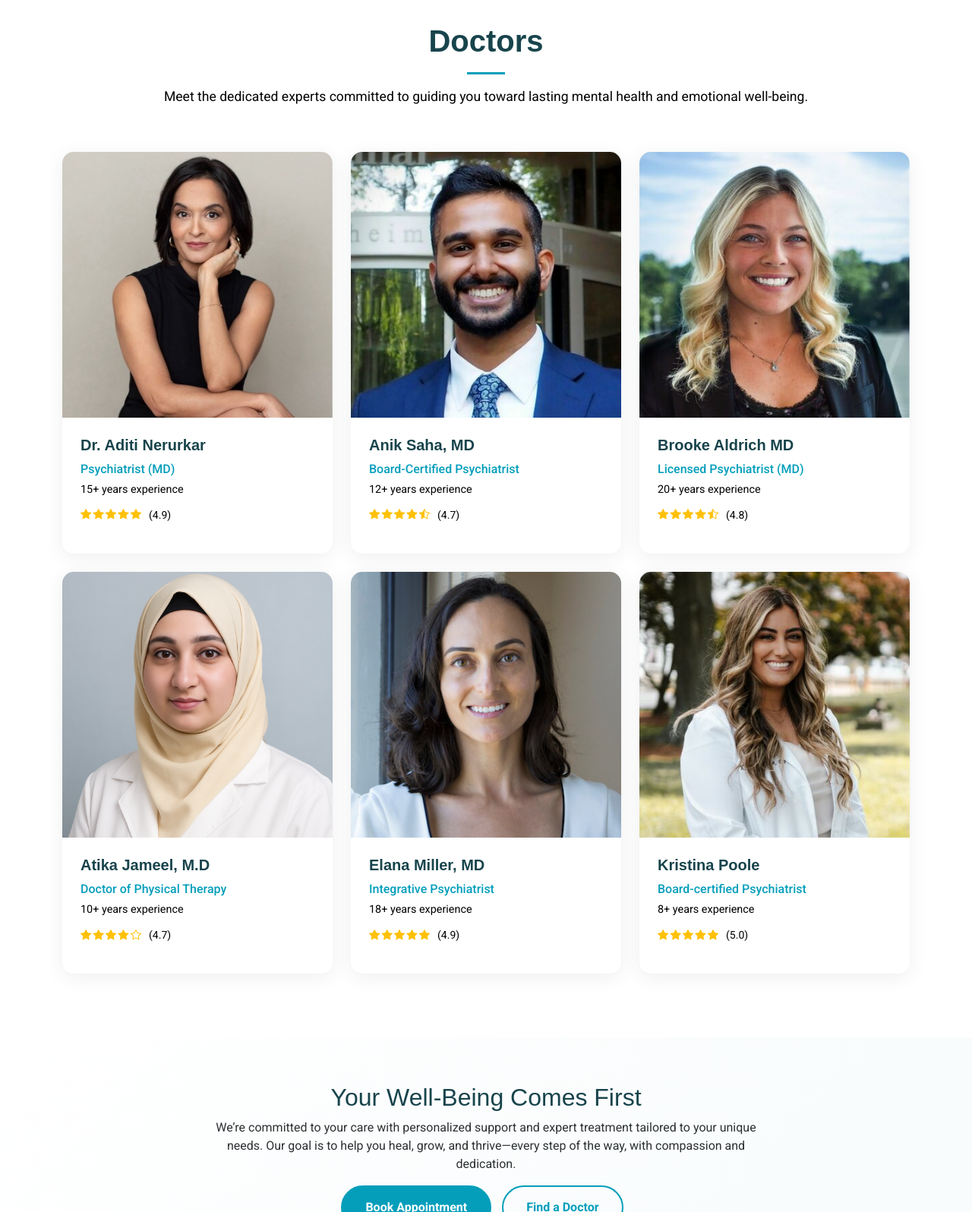
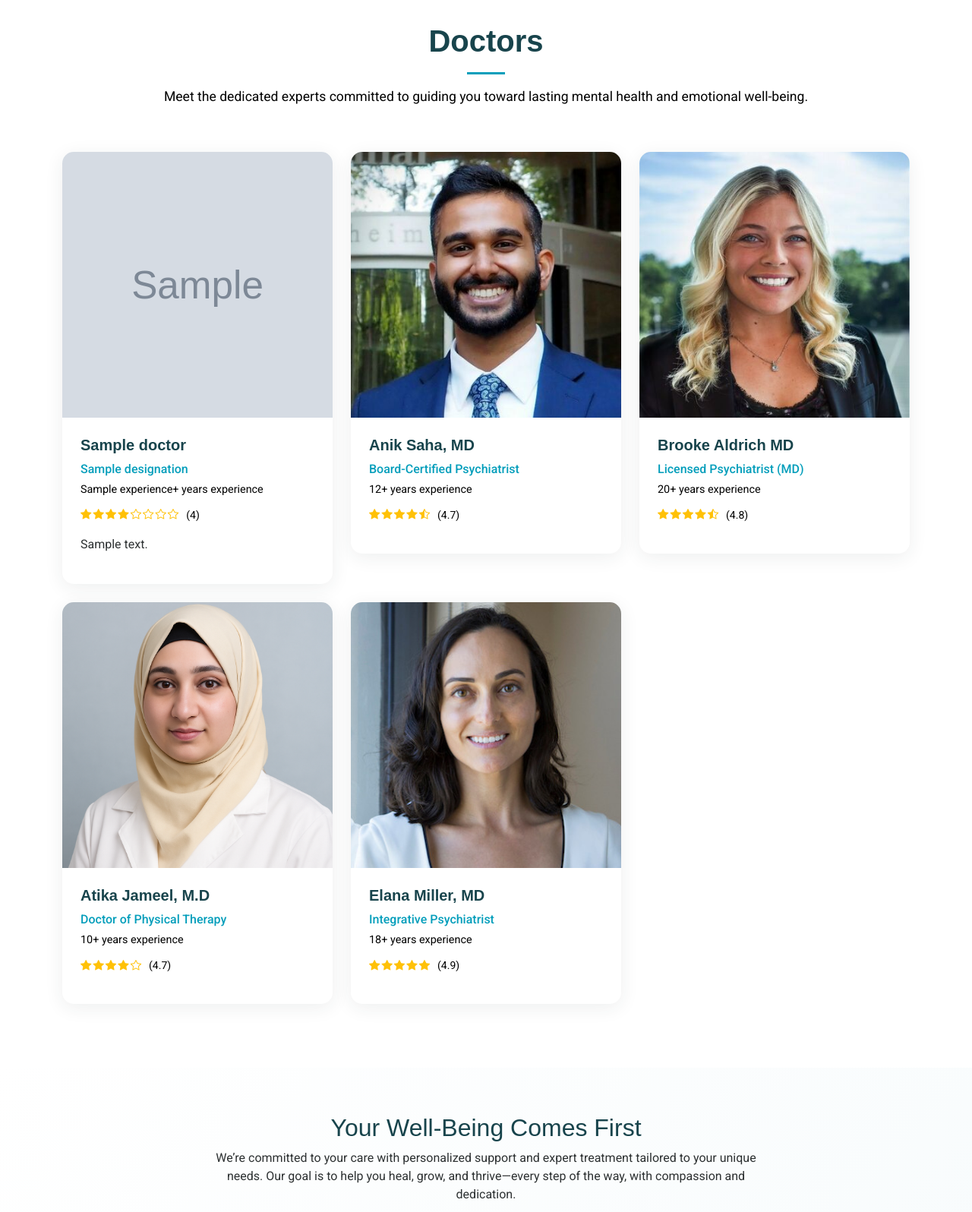
Before and after one commit to nexusameer/Apex, a Django app: template templates/index.html in a window 1280 px wide. Shown: the part 4904-6500 px from the top of the page at 76% size. Run offline with Django 3.2, Linux system fonts and the light colour scheme; the template is opened without the code that fills it: most values are stand-ins (such as "Sample title", 1, 10 or a date in 2020); grey boxes marked "Sample" are stand-in pictures; some libraries are stand-ins or nearby versions.

Commit message:
doctor section got dynameic

```diff
--- a/templates/doctor_section.html
+++ b/templates/doctor_section.html
@@ -11,34 +11,41 @@
 
     <div class="container" data-aos="fade-up" data-aos-delay="100">
       <div class="row" data-aos="fade-up" data-aos-delay="400">
+        {% for doctor in doctors %}
         <div class="col-lg-4 col-md-6 mb-4">
           <div class="doctor-card">
             <div class="doctor-image">
-              <img
-                src="{% static 'assets/img/doctor/doctor1.jpeg' %}"
-                alt="Dr. Sarah Mitchell"
-                class="img-fluid"
-              />
-              {% comment %}
-              <div class="availability-badge online">Available</div>
-              {% endcomment %}
+              {% if doctor.image %}
+                <img src="{{ doctor.image.url }}" alt="{{ doctor.name }}" class="img-fluid" />
+              {% else %}
+                <img src="{% static 'assets/img/doctor/default-doctor.jpg' %}" alt="{{ doctor.name }}" class="img-fluid" />
+              {% endif %}
             </div>
             <div class="doctor-info">
-              <h5>Dr. Aditi Nerurkar</h5>
-              <p class="specialty">Psychiatrist (MD)</p>
-              <p class="experience">15+ years experience</p>
+              <h5>{{ doctor.name }}</h5>
+              <p class="specialty">{{ doctor.designation }}</p>
+              <p class="experience">{{ doctor.experience }}+ years experience</p>
               <div class="rating">
-                <i class="bi bi-star-fill"></i>
-                <i class="bi bi-star-fill"></i>
-                <i class="bi bi-star-fill"></i>
-                <i class="bi bi-star-fill"></i>
-                <i class="bi bi-star-fill"></i>
-                <span class="rating-text">(4.9)</span>
+                {% for i in "12345"|slice:":"|slice:doctor.stars %}
+                  <i class="bi bi-star-fill"></i>
+                {% endfor %}
+                {% for i in "12345"|slice:doctor.stars %}
+                  <i class="bi bi-star"></i>
+                {% endfor %}
+                <span class="rating-text">({{ doctor.rating }})</span>
               </div>
+              {% if doctor.description %}
+              <p class="doctor-description">{{ doctor.description|truncatewords:20 }}</p>
+              {% endif %}
             </div>
           </div>
         </div>
-        <!-- End Doctor Card -->
+        {% empty %}
+        <div class="col-12">
+          <p class="text-center">No doctors available at the moment.</p>
+        </div>
+        {% endfor %}
+        <!-- End Doctor Cards -->
 
         <div class="col-lg-4 col-md-6 mb-4">
           <div class="doctor-card">
@@ -156,34 +163,9 @@
         </div>
         <!-- End Doctor Card -->
 
-        <div class="col-lg-4 col-md-6 mb-4">
-          <div class="doctor-card">
-            <div class="doctor-image">
-              <img
-                src="{% static 'assets/img/doctor/kristiana.jpeg' %}"
-                alt="Dr. Emily Chen"
-                class="img-fluid"
-              />
-              {% comment %}
-              <div class="availability-badge online">Available</div>
-              {% endcomment %}
-            </div>
-            <div class="doctor-info">
-              <h5>Kristina Poole</h5>
-              <p class="specialty">Board-certified Psychiatrist</p>
-              <p class="experience">8+ years experience</p>
-              <div class="rating">
-                <i class="bi bi-star-fill"></i>
-                <i class="bi bi-star-fill"></i>
-                <i class="bi bi-star-fill"></i>
-                <i class="bi bi-star-fill"></i>
-                <i class="bi bi-star-fill"></i>
-                <span class="rating-text">(5.0)</span>
               </div>
-            </div>
-          </div>
-        </div>
-        <!-- End Doctor Card -->
+    </div>
+  </section>
       </div>
     </div>
   </section>
```
Also changed, not shown: app/views.py (+10 -0 lines).
